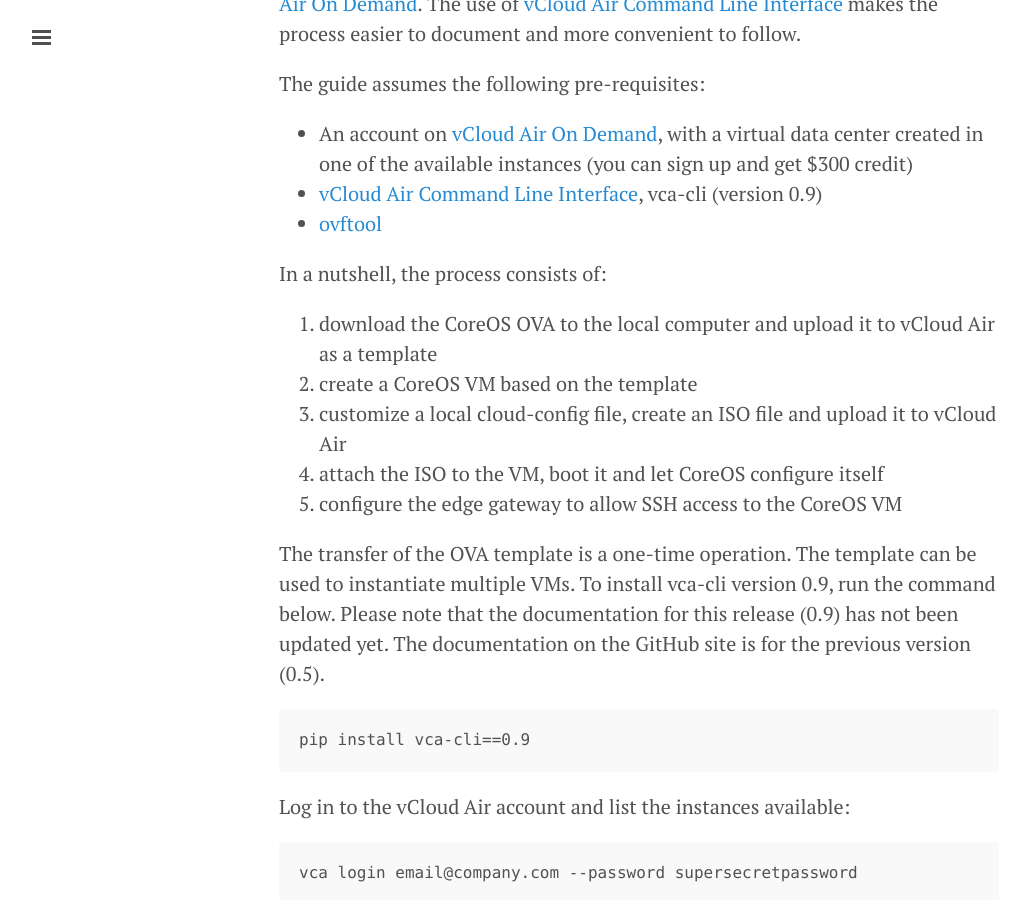
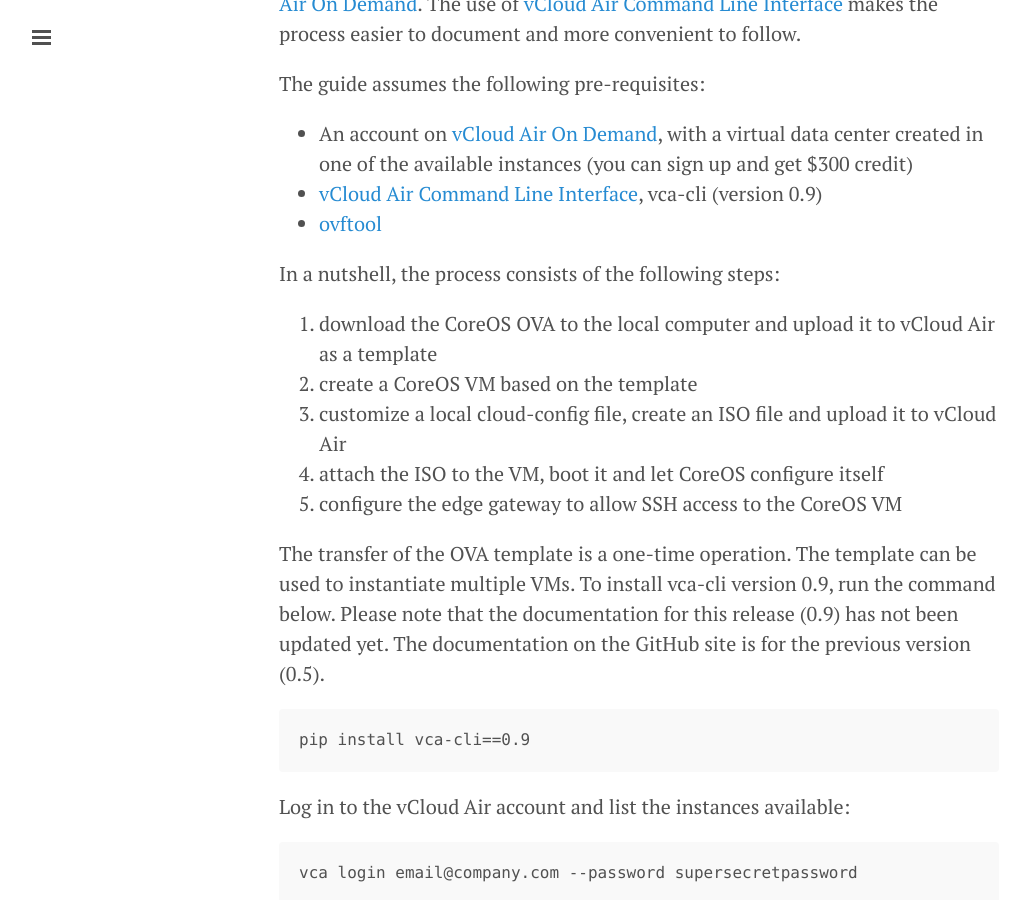
Before and after one commit to pacogomez/pacogomez.github.io, a Jekyll site: the page built from _posts/2015-02-04-using-coreos-on-vcloud-air-ondemand-cli.md, in a window 1280 px wide and 900 px high, scrolled down 303 px. Shown: the whole window, without its empty margins (1-1028 px from the left). Built offline with Jekyll 4.4.1, drawn with Linux system fonts in a browser that asks for light colours; nearby versions of some CDN libraries; Markdown is read by kramdown in place of the engine named in the settings; comment, search, counter and statistics services are not loaded.

Commit message:
CoreOS+vCAoD

```diff
--- a/_posts/2015-02-04-using-coreos-on-vcloud-air-ondemand-cli.md
+++ b/_posts/2015-02-04-using-coreos-on-vcloud-air-ondemand-cli.md
@@ -13,7 +13,7 @@
 * [vCloud Air Command Line Interface](https://github.com/vmware/vca-cli), vca-cli (version 0.9)
 * [ovftool](https://www.vmware.com/support/developer/ovf/)
 
-In a nutshell, the process consists of:
+In a nutshell, the process consists of the following steps:
 
 1. download the CoreOS OVA to the local computer and upload it to vCloud Air as a template
 2. create a CoreOS VM based on the template
```
